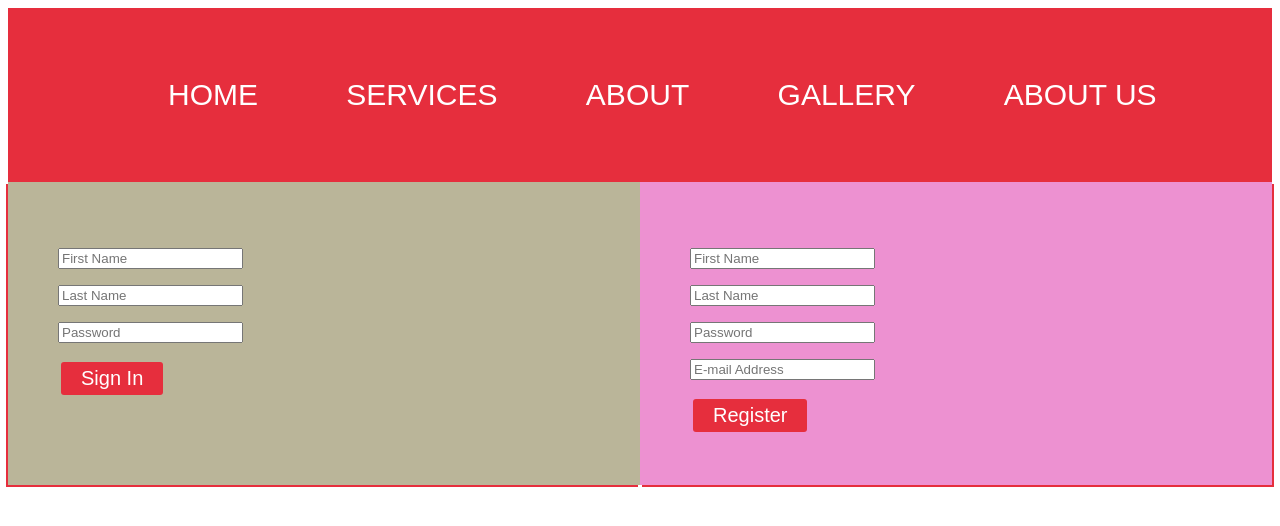
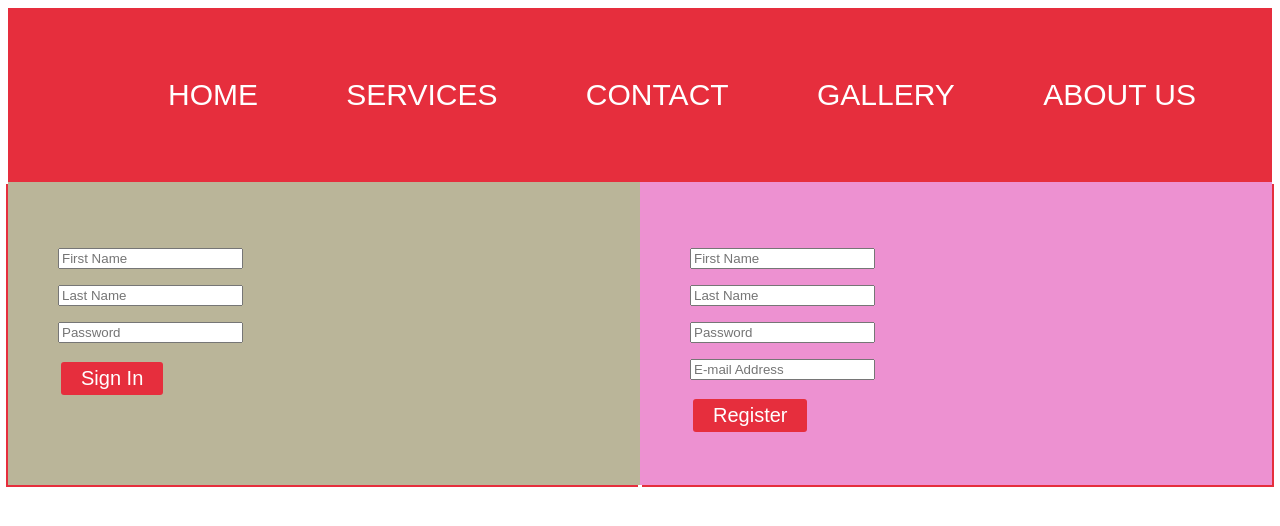
Before and after one commit to Jonie23/Codewit-Week1, a plain HTML site: page index.html in a window 1280 px wide. Drawn offline with Linux system fonts and the light colour scheme.

Commit message:
Update index.html

```diff
--- a/index.html
+++ b/index.html
@@ -14,7 +14,7 @@
         <ul>
             <li><a href="#">HOME</a></li>
             <li><a href="#">SERVICES</a></li>
-            <li><a href="#">ABOUT</a></li>
+            <li><a href="#">CONTACT</a></li>
             <li><a href="#">GALLERY</a></li>
             <li><a href="#">ABOUT US</a></li>
         </ul>
```
